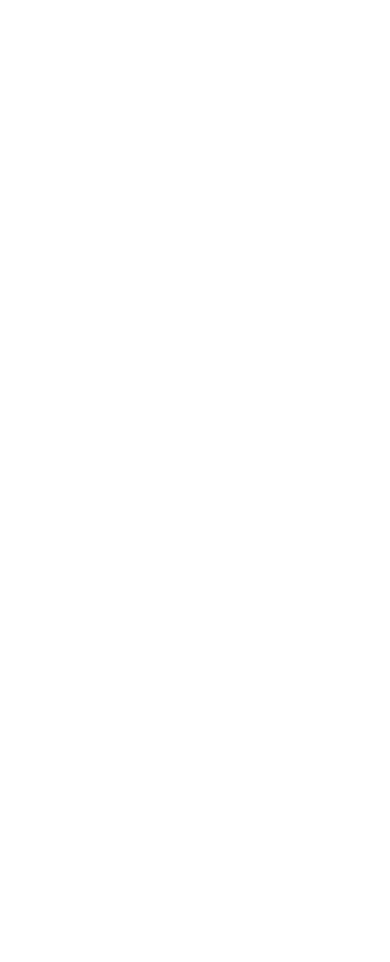
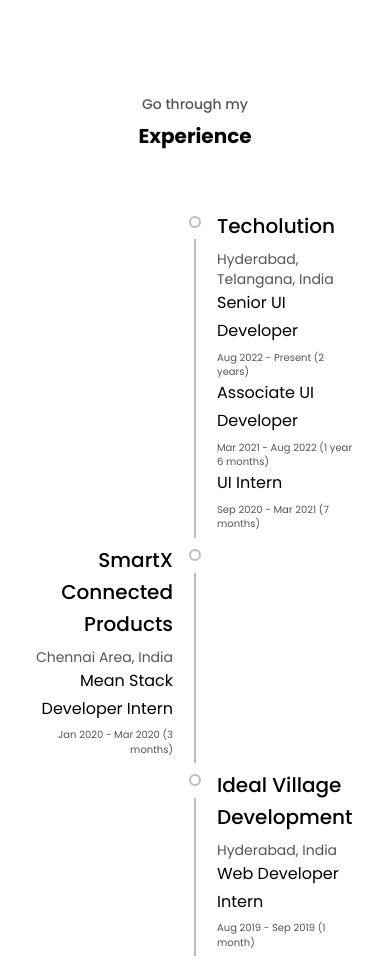
Before and after one commit to thejus557/my-portfolio, a React (Vite) app: page / in a window 390 px wide. Shown: the part 2540-3502 px from the top of the page. Before the commit the page ends 2634 px from the top, so only its background shows below. Built offline with nearby package versions, Linux system fonts and the light colour scheme.

Commit message:
feat: experience

```diff
--- a/package.json
+++ b/package.json
@@ -12,6 +12,7 @@
   "dependencies": {
     "@emotion/react": "^11.13.0",
     "@emotion/styled": "^11.13.0",
+    "@mui/lab": "5.0.0-alpha.173",
     "@mui/material": "^5.16.5",
     "jotai": "^2.9.1",
     "react": "^18.3.1",
--- a/src/App.tsx
+++ b/src/App.tsx
@@ -12,8 +12,6 @@
 import Skills from "./pages/Skills";
 
 const App = () => {
-  // const [theme, setTheme] = useState<"dark" | "light">("light");
-
   const theme = useAtomValue(themeAtom);
   const setTheme = useSetAtom(themeAtom);
 
@@ -48,6 +46,7 @@
             <Intro />
             <About />
             <Skills />
+            <Experience />
           </div>
         </div>
       </ThemeProvider>
--- a/src/pages/Experience.tsx
+++ b/src/pages/Experience.tsx
@@ -1,34 +1,147 @@
+import Timeline from "@mui/lab/Timeline";
+import TimelineItem from "@mui/lab/TimelineItem";
+import TimelineSeparator from "@mui/lab/TimelineSeparator";
+import TimelineConnector from "@mui/lab/TimelineConnector";
+import TimelineContent from "@mui/lab/TimelineContent";
+import TimelineDot from "@mui/lab/TimelineDot";
+import { Box, Card, CardContent, Typography } from "@mui/material";
+import useMediaQuery from "@mui/material/useMediaQuery";
+import { timelineOppositeContentClasses } from "@mui/lab/TimelineOppositeContent";
+
+const experienceJson = [
+  {
+    company: "Techolution",
+    location: "Hyderabad, Telangana, India",
+    positions: [
+      {
+        title: "Senior UI Developer",
+        dates: "Aug 2022 - Present",
+        duration: "2 years",
+        responsibilities: [
+          "Led the design and implementation of dynamic user interfaces, improving user engagement and application performance.",
+          "Managed cross-functional teams to deliver high-quality UI components, adhering to best practices and design guidelines.",
+          "Enhanced application scalability and efficiency by leveraging advanced technologies and optimizing code.",
+        ],
+      },
+      {
+        title: "Associate UI Developer",
+        dates: "Mar 2021 - Aug 2022",
+        duration: "1 year 6 months",
+        responsibilities: [
+          "Collaborated with design and development teams to convert complex UI/UX requirements into functional, user-friendly interfaces.",
+          "Implemented responsive design elements to improve user experience across various devices and platforms.",
+          "Assisted in debugging and troubleshooting to maintain application stability and performance.",
+        ],
+      },
+      {
+        title: "UI Intern",
+        dates: "Sep 2020 - Mar 2021",
+        duration: "7 months",
+        responsibilities: [
+          "Supported the development and styling of web pages, gaining practical experience with modern web technologies.",
+          "Assisted senior developers in creating and testing user interfaces, following best practices in UI development.",
+          "Contributed to project documentation and participated in code reviews to enhance technical skills.",
+        ],
+      },
+    ],
+  },
+  {
+    company: "SmartX Connected Products",
+    location: "Chennai Area, India",
+    positions: [
+      {
+        title: "Mean Stack Developer Intern",
+        dates: "Jan 2020 - Mar 2020",
+        duration: "3 months",
+        responsibilities: [
+          "Contributed to the development of full-stack applications using the MEAN stack (MongoDB, Express.js, Angular, Node.js).",
+          "Engaged in coding, debugging, and testing to ensure robust and scalable web solutions.",
+          "Collaborated with the development team to meet project requirements and deliver high-quality features.",
+        ],
+      },
+    ],
+  },
+  {
+    company: "Ideal Village Development",
+    location: "Hyderabad, India",
+    positions: [
+      {
+        title: "Web Developer Intern",
+        dates: "Aug 2019 - Sep 2019",
+        duration: "1 month",
+        responsibilities: [
+          "Assisted in the development and maintenance of web applications, focusing on coding and debugging.",
+          "Collaborated with senior developers to implement and refine website features and functionalities.",
+          "Supported project documentation and participated in team meetings and code reviews.",
+        ],
+      },
+    ],
+  },
+];
+
 const Experience = () => {
+  const matches = useMediaQuery("(min-width:425px)");
+
+  console.log("matches", matches);
   return (
-    <>
-      <div>yyy</div>
-      <div>yyy</div>
-      <div>yyy</div>
-      <div>yyy</div>
-      <div>yyy</div>
-      <div>yyy</div>
-      <div>yyy</div>
-      <div>yyy</div>
-      <div>yyy</div>
-      <div>yyy</div>
-      <div>yyy</div>
-      <div>yyy</div>
-      <div>yyy</div>
-      <div>yyy</div>
-      <div>yyy</div>
-      <div>yyy</div>
-      <div>yyy</div>
-      <div>yyy</div>
-      <div>yyy</div>
-      <div>yyy</div>
-      <div>yyy</div>
-      <div>yyy</div>
-      <div>yyy</div>
-      <div>yyy</div>
-      <div>yyy</div>
-      <div>yyy</div>
-      <div>yyy</div>
-    </>
+    <Box className="mb-4 h-[calc(100dvh-120px)] flex flex-col">
+      <Typography
+        variant="h6"
+        sx={{ color: "text.secondary" }}
+        component="div"
+        className="text-center mb-2 text-sm"
+      >
+        Go through my
+      </Typography>
+      <Typography
+        variant="h2"
+        sx={{ fontWeight: "bold" }}
+        component="div"
+        className="text-center mb-8 text-xl md:text-2xl lg:text-3xl xl:text-4xl"
+      >
+        Experience
+      </Typography>
+
+      <Timeline
+        sx={{
+          [`& .${timelineOppositeContentClasses.root}`]: {
+            flex: 0.1,
+          },
+        }}
+        position="alternate"
+      >
+        {experienceJson.map((exp) => (
+          <TimelineItem>
+            <TimelineSeparator>
+              <TimelineDot variant="outlined" />
+              <TimelineConnector />
+            </TimelineSeparator>
+            <TimelineContent>
+              <Typography variant="h6" component="div" gutterBottom>
+                {exp.company}
+              </Typography>
+              <Typography variant="body2" color="textSecondary">
+                {exp.location}
+              </Typography>
+              {exp.positions.map((position, posIndex) => (
+                <div key={posIndex}>
+                  <Typography variant="subtitle1" component="div" gutterBottom>
+                    {position.title}
+                  </Typography>
+                  <Typography
+                    variant="body2"
+                    color="textSecondary"
+                    fontSize={10}
+                  >
+                    {position.dates} ({position.duration})
+                  </Typography>
+                </div>
+              ))}
+            </TimelineContent>
+          </TimelineItem>
+        ))}
+      </Timeline>
+    </Box>
   );
 };
 
```
Also changed, not shown: 1 other file (tests, documents, lock files or other folders).
